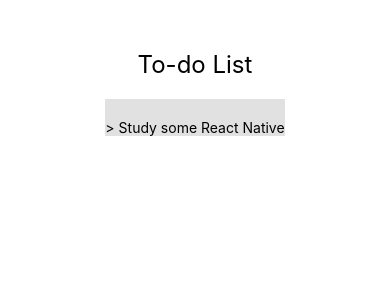
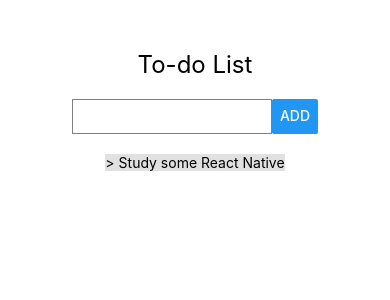
Before and after one commit to ericmadureira/react-native-example, a React Native app: screen / in a window 390 px wide. Shown: the top 300 px of the page. Built offline with nearby package versions, Linux system fonts and the light colour scheme.

Commit message:
feat: add todo logic
Adds a text field for the new todo title, a confirmation button
and the logic to add it to the list.

```diff
--- a/components/TodoList.js
+++ b/components/TodoList.js
@@ -1,14 +1,19 @@
 import React, { useCallback, useMemo, useState } from 'react';
-import { StyleSheet, View } from 'react-native';
+import { Button, StyleSheet, TextInput, View } from 'react-native';
 
 import { mockTodo } from '../constants/mock';
 import TodoItem from './TodoItem';
 
 const TodoList = () => {
   const [todoList, setTodoList] = useState([mockTodo]);
+  const [newTodoTitle, setNewTodoTitle] = useState('');
 
-  const addTodo = useCallback(newTodo => {
-    setTodoList(todoList.concat(newTodo));
+  const addTodo = useCallback(() => {
+    setTodoList(todoList.concat({ title: newTodoTitle }));
+  }, [newTodoTitle, setTodoList, todoList]);
+
+  const handleInputChange = useCallback(text => {
+    setNewTodoTitle(text);
   }, [setTodoList, todoList]);
 
   const list = useMemo(() => (
@@ -19,6 +24,10 @@ const TodoList = () => {
 
   return (
     <View style={styles.container}>
+      <View style={styles.addTodoContainer}>
+        <TextInput onChangeText={handleInputChange} style={styles.addTodoInput} />
+        <Button onPress={addTodo} style={styles.addTodoButton} title='Add' />
+      </View>
       {list}
     </View>
   );
@@ -29,7 +38,19 @@ export default TodoList;
 const styles = StyleSheet.create({
   container: {
     alignItems: 'center',
-    backgroundColor: '#e1e1e1',
     marginTop: 20,
   },
+  addTodoButton: {
+    height: 30,
+  },
+  addTodoContainer: {
+    flexDirection: 'row',
+  },
+  addTodoInput: {
+    borderColor: 'gray',
+    borderWidth: 1,
+    height: 35,
+    paddingHorizontal: 8,
+    width: 200,
+  },
 });
```
